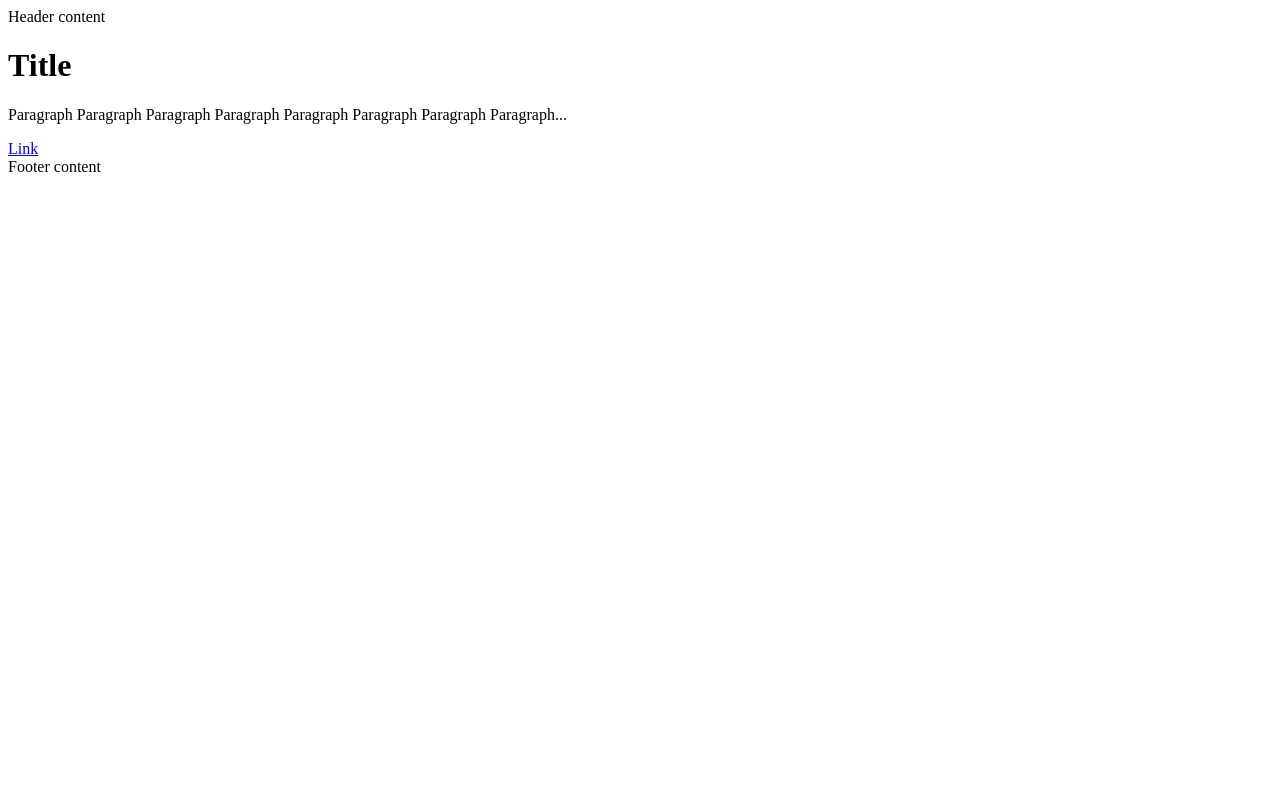
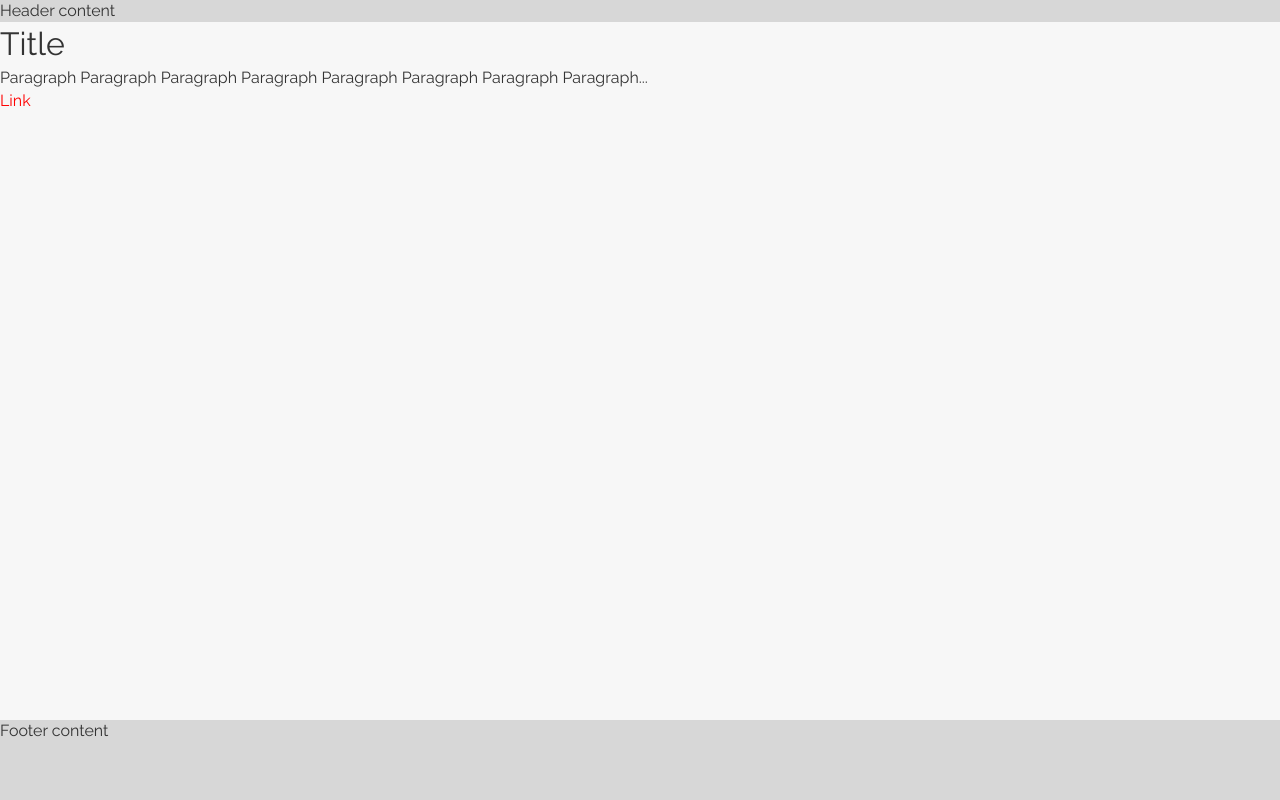
Before and after one commit to Negodiaev/markupBoilerplate, a website: page src/index.html in a window 1280 px wide. Drawn offline with nearby package versions, Linux system fonts and the light colour scheme; files that its build step writes are made by us from their sources; the site is published under a folder, as on GitHub Pages, so addresses that start at the root find nothing.

Commit message:
Fixed paths to resourses

```diff
--- a/src/index.html
+++ b/src/index.html
@@ -3,7 +3,7 @@
 <head>
 	//= layout/meta.html
 	<title>My boilerplate | Home</title>
-	<link href="/css/styles.css" rel="stylesheet">
+	<link href="css/styles.css" rel="stylesheet">
 	<!--[if lt IE 9]>
     <script src="js/html5.js"></script>
     <script src="js/respond.js"></script>
--- a/src/layout/meta.html
+++ b/src/layout/meta.html
@@ -1,13 +1,13 @@
 <meta http-equiv="X-UA-Compatible" content="IE=edge">
 <meta charset="utf-8">
 <meta name="viewport" content="width=device-width, initial-scale=1, maximum-scale=1, user-scalable=no, shrink-to-fit=no">
-<link rel="shortcut icon" href="/favicon.ico">
+<link rel="shortcut icon" href="favicon.ico">
 <meta name="description" content="description">
 <meta name="keywords" content="keywords">
 <link rel="apple-touch-icon" href="apple-touch-icon.png">
-<link rel="apple-touch-icon" sizes="72x72" href="/apple-touch-icon-72x72.png">
-<link rel="apple-touch-icon" sizes="114x114" href="/apple-touch-icon-114x114.png">
-<link rel="apple-touch-icon" sizes="144x144" href="/apple-touch-icon-144x144.png">
+<link rel="apple-touch-icon" sizes="72x72" href="apple-touch-icon-72x72.png">
+<link rel="apple-touch-icon" sizes="114x114" href="apple-touch-icon-114x114.png">
+<link rel="apple-touch-icon" sizes="144x144" href="apple-touch-icon-144x144.png">
 <meta name="msapplication-TileImage" content="og-logo.png">
 <meta name="msapplication-TileColor" content="#ffffff">
 <meta name="application-name" content="">
--- a/src/layout/scripts.html
+++ b/src/layout/scripts.html
@@ -1,3 +1,3 @@
-<!-- <script src="/js/jquery.js"></script> -->
-<!-- <script src="/js/library.js"></script> -->
-<script src="/js/main.js"></script>
+<!-- <script src="js/jquery.js"></script> -->
+<!-- <script src="js/library.js"></script> -->
+<script src="js/main.js"></script>
--- a/src/scss/helpers/_mixins.scss
+++ b/src/scss/helpers/_mixins.scss
@@ -4,6 +4,24 @@
     display: table;
     clear: both;
   }
+}
+
+@function pxtoem($value, $divider: $root-font-size) {
+  @return $value / $divider * 1em;
+}
+
+@function pxtorem($value, $divider: $root-font-size) {
+  @return $value / $divider * 1rem;
+}
+
+@function lineheight($value, $divider: $root-font-size) {
+  @return $value / $divider;
+}
+
+@mixin bgfull($posLeft: 50%, $posTop: 50%) {
+  background-repeat: no-repeat;
+  background-position: $posLeft $posTop;
+  background-size: cover;
 }
 
 @mixin placeholder($color: inherit) {
```
Also changed, not shown: 1 other file.
